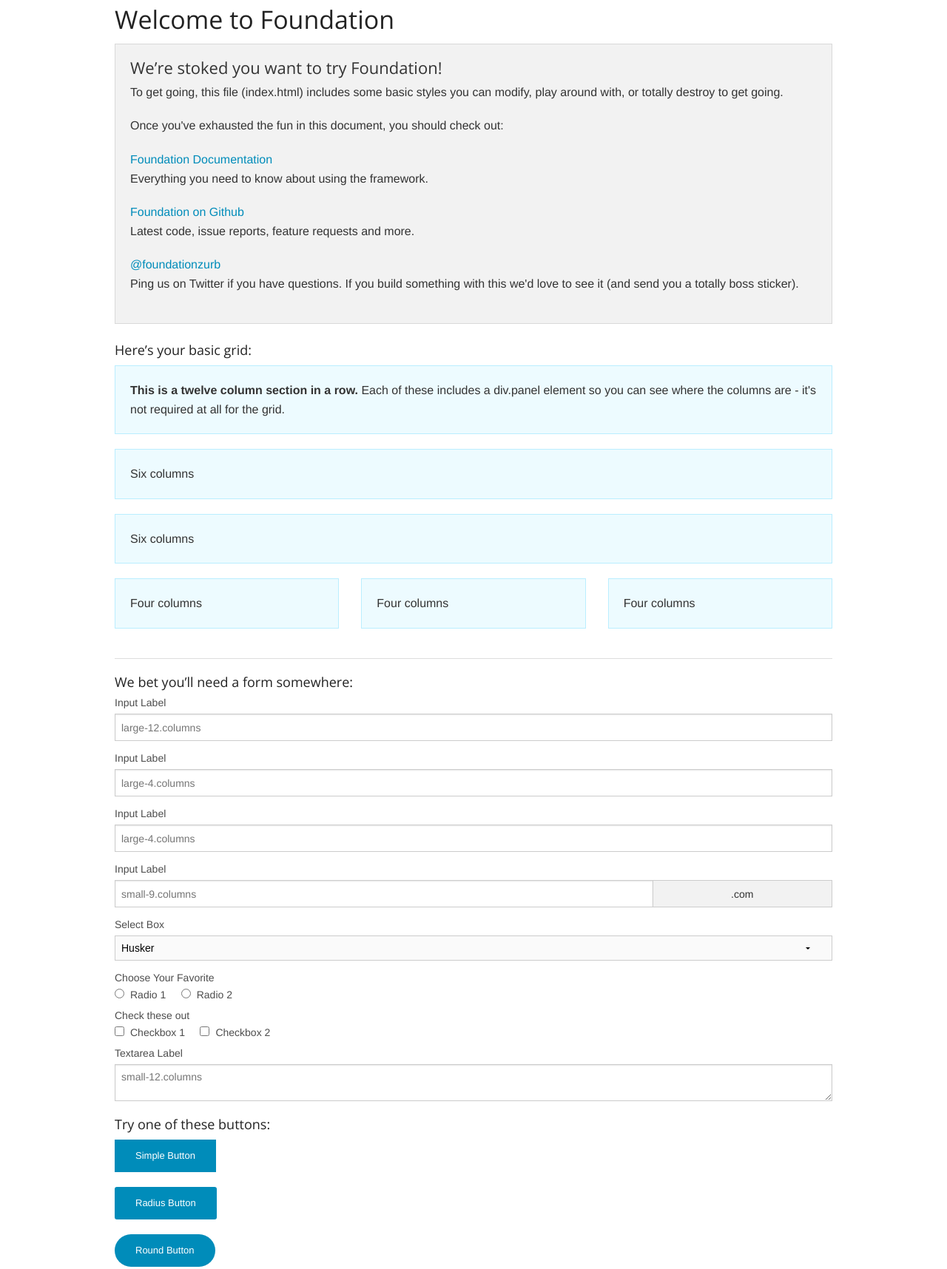
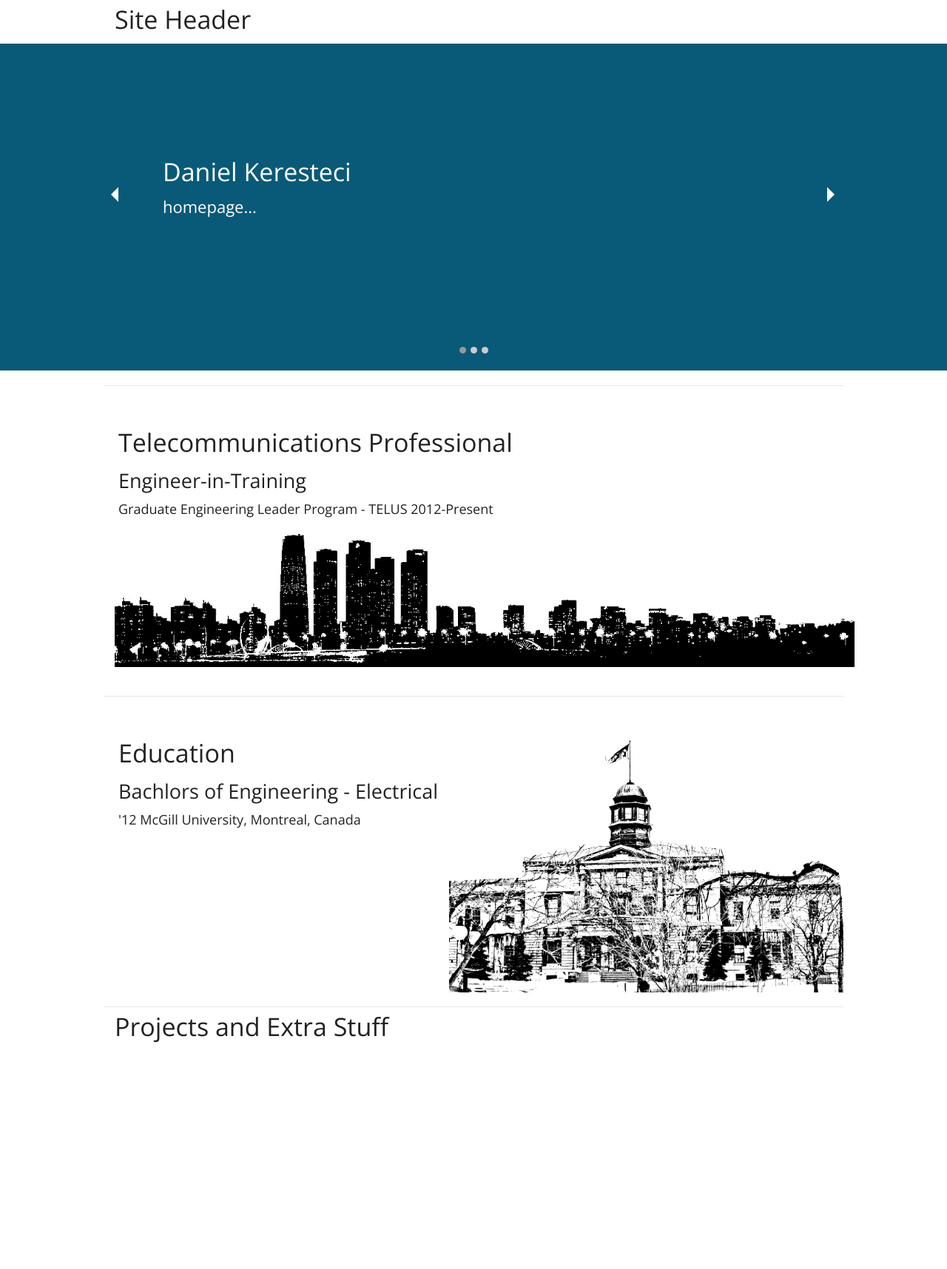
Before and after one commit to dkeresteci/dkeresteci.github.io, a website: page index.html in a window 1280 px wide. Shown: the top 1716 px of the page at 74% size. Drawn offline with nearby package versions, Linux system fonts and the light colour scheme.

Commit message:
Changed index.html file

```diff
--- a/index.html
+++ b/index.html
@@ -3,156 +3,137 @@
   <head>
     <meta charset="utf-8" />
     <meta name="viewport" content="width=device-width, initial-scale=1.0" />
-    <title>Foundation</title>
+    <title>Working...HomePage</title>
     <link rel="stylesheet" href="stylesheets/app.css" />
+    <link rel="stylesheet" href="stylesheets/custom.css" />
     <script src="bower_components/modernizr/modernizr.js"></script>
+
+
+    <style type="text/css">
+      .main-box{
+        background: #085a78;
+      }
+
+      .myorbit li div{
+        display: block;
+        vertical-align: top;
+        line-height: normal;
+        margin-left: 60px;
+        margin-top: 150px;
+
+      }
+
+      #resume-link{
+        display: block;
+        float: right;
+        margin-top: 100px;
+        margin-right: 100px;
+
+      }
+
+      .myorbit li div *{
+        color: #FFF;
+      }
+
+      #mcgillarts{
+        position: absolute;
+        right: 0px;
+        top: 50px;
+        height: 350px;
+
+        z-index: -1;
+      }
+      .words{
+        position: absolute;
+        left: 0px;
+        top: 50px;
+        margin-left: 20px;
+        z-index: 0;
+      }
+
+      #cityskyline{
+        position: absolute;
+        top: 175px;
+        z-index: -1;
+
+      }
+
+    </style>
   </head>
   <body>
+
   <div class="row">
     <div class="large-12 columns">
-        <h1>Welcome to Foundation</h1>
+      <h1>Site Header</h1>
     </div>
   </div>
 
+<div class="main-box">
 <div class="row">
-      <div class="large-12 columns">
-        <div class="panel">
-          <h3>We&rsquo;re stoked you want to try Foundation! </h3>
-          <p>To get going, this file (index.html) includes some basic styles you can modify, play around with, or totally destroy to get going.</p>
-          <p>Once you've exhausted the fun in this document, you should check out:</p>
-          <div class="row">
-            <div class="large-4 medium-4 columns">
-          <p><a href="http://foundation.zurb.com/docs">Foundation Documentation</a><br />Everything you need to know about using the framework.</p>
+  <ul class="myorbit" data-orbit>
+    <li >
+        <div>
+          <h1>Daniel Keresteci</h1>
+          <h3>homepage...</h3>
         </div>
-            <div class="large-4 medium-4 columns">
-              <p><a href="http://github.com/zurb/foundation">Foundation on Github</a><br />Latest code, issue reports, feature requests and more.</p>
+
+    </li>
+    <li>
+      <div>
+        <h1>Social &amp; Internet Connections</h1>
+        <p id="social">
+          Find me on <a href="https://www.facebook.com/dkeresteci">Facebook</a>, tweet me on <a href="https://twitter.com/dkeresteci">Twitter</a>, follow me on <a href="http://instagram.com/dkeresteci">Instagram</a>, pull my code from <a href="https://github.com/dkeresteci">Github</a> ask me something on <a href="http://www.quora.com/Daniel-Keresteci">Quora</a>, add me on <a href="https://plus.google.com/+DanielKeresteci/">Google Plus</a>, connect with me via <a href="http://www.linkedin.com/profile/view?id=116951883">Linkedin</a>...
+        </p>
       </div>
-            <div class="large-4 medium-4 columns">
-              <p><a href="http://twitter.com/foundationzurb">@foundationzurb</a><br />Ping us on Twitter if you have questions. If you build something with this we'd love to see it (and send you a totally boss sticker).</p>
+    </li>
+    <li class="active">
+      <div>
+        <h1>Resume</h1>
       </div>
+      <div id="resume-link">
+        <a href="#" class="button small">View .pdf</a>
       </div>
+    </li>
+  </ul>
 </div>
+
+</div>
+
+
+<div class="row content-block">
+  <div class="small-12 columns ">
+    <div class="words">
+      <h1>Telecommunications Professional</h1>
+      <h2>Engineer-in-Training</h2>
+      <h4>Graduate Engineering Leader Program - TELUS 2012-Present</h4>
+    </div>
+    <img id="cityskyline" src="img/citysky1.jpg">
   </div>
 </div>
 
-    <div class="row">
-      <div class="large-8 medium-8 columns">
-        <h5>Here&rsquo;s your basic grid:</h5>
-        <!-- Grid Example -->
 
-        <div class="row">
-          <div class="large-12 columns">
-            <div class="callout panel">
-              <p><strong>This is a twelve column section in a row.</strong> Each of these includes a div.panel element so you can see where the columns are - it's not required at all for the grid.</p>
+<div class="row content-block">
+  <div class="small-12 columns">
+    <div class="words">
+      <h1>Education</h1>
+      <h2>Bachlors of Engineering - Electrical</h2>
+      <h4> '12 McGill University, Montreal, Canada</h4>
     </div>
-          </div>
-        </div>
-        <div class="row">
-          <div class="large-6 medium-6 columns">
-            <div class="callout panel">
-              <p>Six columns</p>
-            </div>
-          </div>
-          <div class="large-6 medium-6 columns">
-            <div class="callout panel">
-              <p>Six columns</p>
-            </div>
-          </div>
-        </div>
-        <div class="row">
-          <div class="large-4 medium-4 small-4 columns">
-            <div class="callout panel">
-              <p>Four columns</p>
-            </div>
-          </div>
-          <div class="large-4 medium-4 small-4 columns">
-            <div class="callout panel">
-              <p>Four columns</p>
-            </div>
-          </div>
-          <div class="large-4 medium-4 small-4 columns">
-            <div class="callout panel">
-              <p>Four columns</p>
-            </div>
+    <img id="mcgillarts"src="img/McGill_Artsbwpart.jpg">
   </div>
 </div>
 
-        <hr />
 
-        <h5>We bet you&rsquo;ll need a form somewhere:</h5>
-        <form>
-          <div class="row">
-            <div class="large-12 columns">
-              <label>Input Label</label>
-              <input type="text" placeholder="large-12.columns" />
+<div class="row content-block">
+  <div class="medium-12 columns ">
+    <h1>Projects and Extra Stuff</h1>
   </div>
 </div>
+
+
   <div class="row">
-            <div class="large-4 medium-4 columns">
-              <label>Input Label</label>
-              <input type="text" placeholder="large-4.columns" />
-            </div>
-            <div class="large-4 medium-4 columns">
-              <label>Input Label</label>
-              <input type="text" placeholder="large-4.columns" />
-            </div>
-            <div class="large-4 medium-4 columns">
-              <div class="row collapse">
-                <label>Input Label</label>
-                <div class="small-9 columns">
-                  <input type="text" placeholder="small-9.columns" />
-                </div>
-                <div class="small-3 columns">
-                  <span class="postfix">.com</span>
-                </div>
-              </div>
-            </div>
-          </div>
-          <div class="row">
-            <div class="large-12 columns">
-              <label>Select Box</label>
-              <select>
-                <option value="husker">Husker</option>
-                <option value="starbuck">Starbuck</option>
-                <option value="hotdog">Hot Dog</option>
-                <option value="apollo">Apollo</option>
-              </select>
-            </div>
-          </div>
-          <div class="row">
-            <div class="large-6 medium-6 columns">
-              <label>Choose Your Favorite</label>
-              <input type="radio" name="pokemon" value="Red" id="pokemonRed"><label for="pokemonRed">Radio 1</label>
-              <input type="radio" name="pokemon" value="Blue" id="pokemonBlue"><label for="pokemonBlue">Radio 2</label>
-            </div>
-            <div class="large-6 medium-6 columns">
-              <label>Check these out</label>
-              <input id="checkbox1" type="checkbox"><label for="checkbox1">Checkbox 1</label>
-              <input id="checkbox2" type="checkbox"><label for="checkbox2">Checkbox 2</label>
-            </div>
-          </div>
-          <div class="row">
-            <div class="large-12 columns">
-              <label>Textarea Label</label>
-              <textarea placeholder="small-12.columns"></textarea>
-            </div>
-          </div>
-        </form>
-      </div>
-
-      <div class="large-4 medium-4 columns">
-        <h5>Try one of these buttons:</h5>
-        <p><a href="#" class="small button">Simple Button</a><br/>
-        <a href="#" class="small radius button">Radius Button</a><br/>
-        <a href="#" class="small round button">Round Button</a><br/>
-        <a href="#" class="medium success button">Success Btn</a><br/>
-        <a href="#" class="medium alert button">Alert Btn</a><br/>
-        <a href="#" class="medium secondary button">Secondary Btn</a></p>
-        <div class="panel">
-          <h5>So many components, girl!</h5>
-          <p>A whole kitchen sink of goodies comes with Foundation. Checkout the docs to see them all, along with details on making them your own.</p>
-          <a href="http://foundation.zurb.com/docs/" class="small button">Go to Foundation Docs</a>
-        </div>
+    <div class="medium-12 columns">
+      <h1>Site Footer</h1>
     </div>
   </div>
 
```
Also changed, not shown: index-old.html (added, +163 -0 lines). Lines whose indentation alone changed are shown as unchanged.
